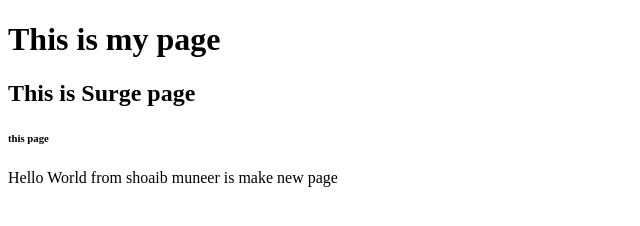
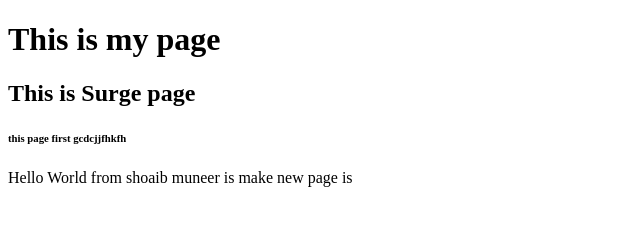
Before and after one commit to shoaib76/shoaib-bootcamp, a plain HTML site: page index.html in a window 1280 px wide. Shown: the full height of the page, 0-640 px from the left. Drawn offline with Linux system fonts and the light colour scheme.

Commit message:
new reut project5

```diff
--- a/index.html
+++ b/index.html
@@ -6,8 +6,8 @@
     </head>
     <h1>This is my page</h1>
     <h2> This is Surge page</h2>
-    <h6> this page</h6>
+    <h6> this page first gcdcjjfhkfh</h6>
     <div>
-        Hello World from shoaib muneer is make new page
+        Hello World from shoaib muneer is make new page is
     </div>
 </html>
```
